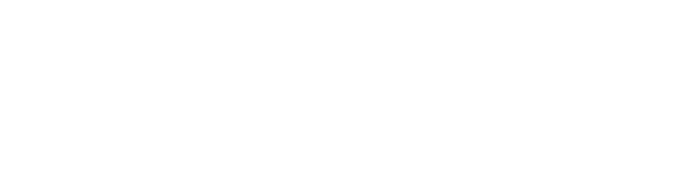
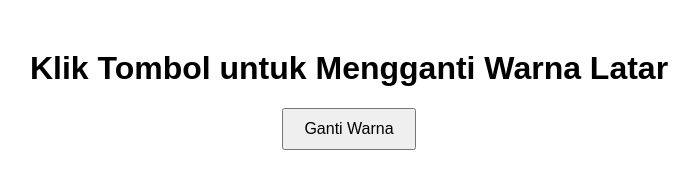
Before and after one commit to AisyahJulia/git-github, a plain HTML site: page index.html in a window 1280 px wide. Shown: the whole page, without its empty margins (291-990 px from the left). Drawn offline with Linux system fonts and the light colour scheme.

Commit message:
add index.html

```diff
--- a/index.html
+++ b/index.html
@@ -3,9 +3,32 @@
 <head>
     <meta charset="UTF-8">
     <meta name="viewport" content="width=device-width, initial-scale=1.0">
-    <title>Aiss-PPLG-RPL2</title>
+    <title>Ganti Warna Latar Belakang</title>
+   <style>
+        body {
+            font-family: Arial, sans-serif;
+            text-align: center;
+            margin-top: 50px;
+        }
+        button {
+            padding: 10px 20px;
+            font-size: 16px;
+            cursor: pointer;
+        }
+   </style>
 </head>
 <body>
 
+    <h1>Klik Tombol untuk Mengganti Warna Latar</h1>
+
+    <button id="colorButton">Ganti Warna</button>
+
+    <script>
+        document.querySelector('#colorButton').addEventListener('click', function() {
+            const colors = ['#FF5733', '#33FF57', '#3357FF', '#F333FF'];
+            const randomColor = colors[Math.floor(Math.random() * colors.length)];
+            document.querySelector('body').style.backgroundColor = randomColor;
+        });
+    </script>
 </body>
 </html>
```
